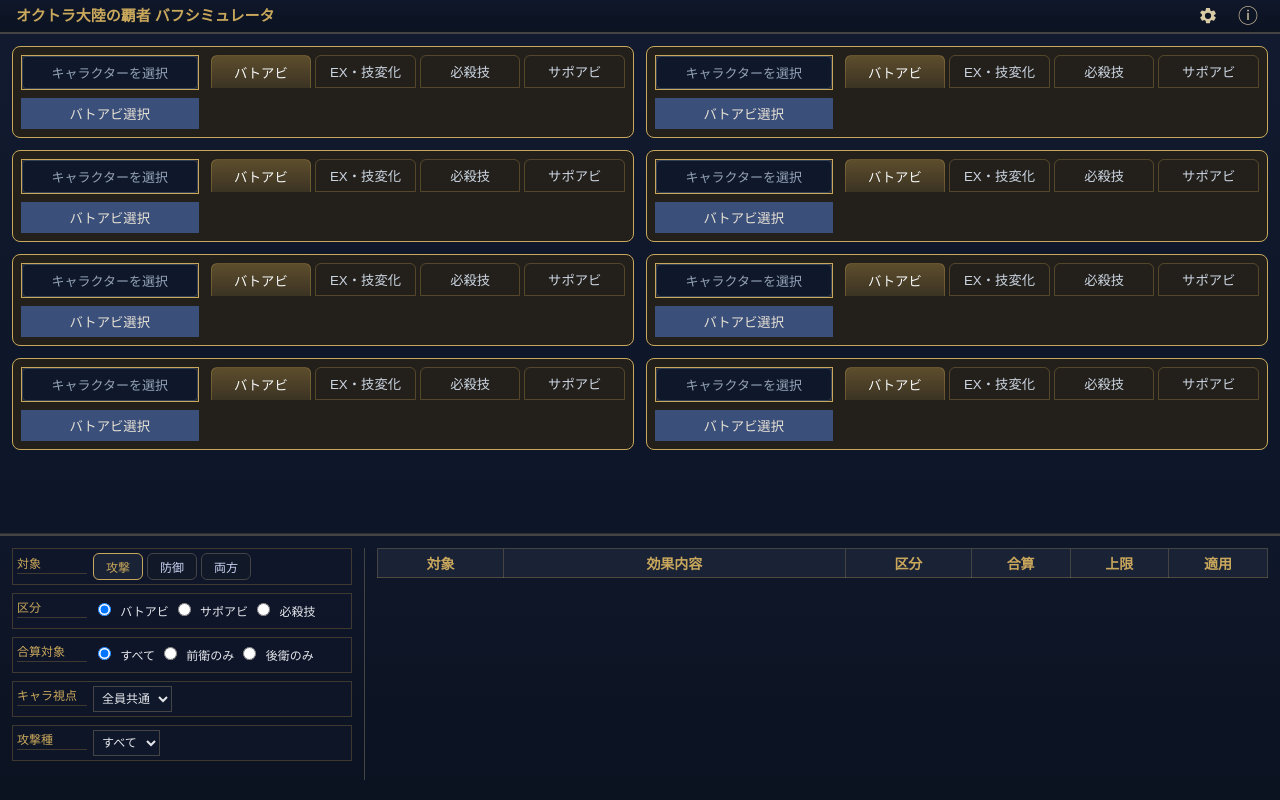
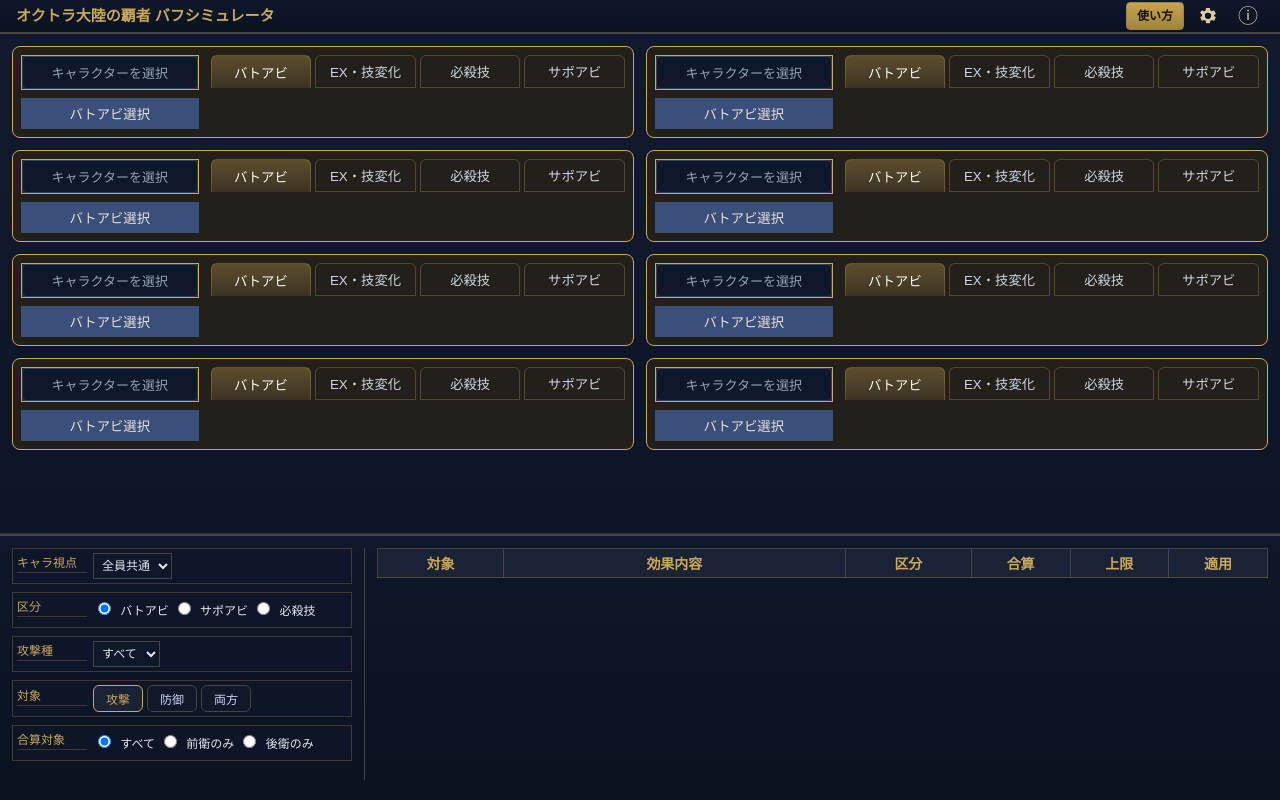
Before and after one commit to SyuraKrm/Octora_CotC_BuffCalculator, a FastAPI app: page / in a window 1280 px wide. Run offline with FastAPI, Linux system fonts and the light colour scheme; lists and menus that the app fills with data are empty; parts of the project's set-up code (start-up, migrations or seed data) failed here and were passed over.

Commit message:
add usage page

```diff
--- a/static/constants.js
+++ b/static/constants.js
@@ -158,8 +158,8 @@ const CATEGORY_CAP_MAP = {
   resistance: 30,
   damage: 30,
   stat: 30,
-  dmg_cap: 999999,
-  power: 999999,
+  power: 999,
+  dmg_cap: 9999999,
   critical: 1,
 }
 
--- a/static/style.css
+++ b/static/style.css
@@ -101,6 +101,26 @@ html, body {
   line-height: 1;
 }
 
+/* 設定モーダル内のロードボタンと同系統の見た目を、ヘッダー用に縮小 */
+.header-usage-btn {
+  box-sizing: border-box;
+  width: auto;
+  height: 28px;
+  padding: 4px 10px;
+  border: 1px solid #9f8542;
+  border-radius: 4px;
+  background: linear-gradient(180deg, #c9a24d, #9f8542);
+  color: #111;
+  font-size: 12px;
+  font-weight: bold;
+  line-height: 1;
+}
+
+.header-usage-btn:hover {
+  color: #111;
+  background: linear-gradient(180deg, #dfba62, #b29247);
+}
+
 /*
 ==================================================
 　　ヘルプモーダル部分
@@ -132,6 +152,10 @@ html, body {
   margin-top: 16px;
   font-size: 12px;
   color: #9ca3af;
+}
+
+.help-modal li {
+  margin-bottom: 8px;
 }
 
 /*
--- a/static/ui_handlers.js
+++ b/static/ui_handlers.js
@@ -25,6 +25,14 @@ function bindHandlers() {
 
   document.getElementById("close-help")?.addEventListener("click", () => {
     document.getElementById("help-modal")?.classList.add("hidden");
+  });
+
+  document.getElementById("open-usage")?.addEventListener("click", () => {
+    document.getElementById("usage-modal")?.classList.remove("hidden");
+  });
+
+  document.getElementById("close-usage")?.addEventListener("click", () => {
+    document.getElementById("usage-modal")?.classList.add("hidden");
   });
 
   document.getElementById("open-settings")
--- a/static/ui_render.js
+++ b/static/ui_render.js
@@ -406,14 +406,12 @@ function renderSummaryFilters() {
   root.innerHTML = `
     <div class="filter-group">
       <div class="filter-title has-tooltip"
-          data-tooltip="味方の攻撃に関連するバフ・デバフか
-      味方の防御に関連するバフ・デバフかを切り替えられます。">
-        対象
+          data-tooltip="効果を「誰視点」で見るかを指定します。
+      列対象効果に加えて、自身対象の効果なども合算されます。">
+        キャラ視点
       </div>
       <div class="filter-options">
-        <button data-filter-tab="attack" class="${tab === "attack" ? "active" : ""}">攻撃</button>
-        <button data-filter-tab="defense" class="${tab === "defense" ? "active" : ""}">防御</button>
-        <button data-filter-tab="both" class="${tab === "both" ? "active" : ""}">両方</button>
+        ${renderCharacterSelect(selectedCharacter)}
       </div>
     </div>
 
@@ -431,6 +429,29 @@ function renderSummaryFilters() {
 
     <div class="filter-group">
       <div class="filter-title has-tooltip"
+          data-tooltip="表示する効果を、攻撃種に関連するものに絞り込みます。">
+        攻撃種
+      </div>
+      <div class="filter-options">
+        ${renderAttackCategorySelect(attackCategory)}
+      </div>
+    </div>
+
+    <div class="filter-group">
+      <div class="filter-title has-tooltip"
+          data-tooltip="味方の攻撃に関連するバフ・デバフか
+      味方の防御に関連するバフ・デバフかを切り替えられます。">
+        対象
+      </div>
+      <div class="filter-options">
+        <button data-filter-tab="attack" class="${tab === "attack" ? "active" : ""}">攻撃</button>
+        <button data-filter-tab="defense" class="${tab === "defense" ? "active" : ""}">防御</button>
+        <button data-filter-tab="both" class="${tab === "both" ? "active" : ""}">両方</button>
+      </div>
+    </div>
+
+    <div class="filter-group">
+      <div class="filter-title has-tooltip"
           data-tooltip="どの列を対象としたバフを合算するか指定します。
       例えば「前衛のみ」だと「前衛全体」「前後衛全体」を合算します。
       「すべて」だと「前衛全体」「後衛全体」「前後衛全体」を合算します。">
@@ -440,27 +461,6 @@ function renderSummaryFilters() {
         ${renderRadio("scope", "both", "すべて", scope)}
         ${renderRadio("scope", "front", "前衛のみ", scope)}
         ${renderRadio("scope", "back", "後衛のみ", scope)}
-      </div>
-    </div>
-
-    <div class="filter-group">
-      <div class="filter-title has-tooltip"
-          data-tooltip="効果を「誰視点」で見るかを指定します。
-      列対象効果に加えて、自身対象の効果なども合算されます。">
-        キャラ視点
-      </div>
-      <div class="filter-options">
-        ${renderCharacterSelect(selectedCharacter)}
-      </div>
-    </div>
-
-    <div class="filter-group">
-      <div class="filter-title has-tooltip"
-          data-tooltip="表示する効果を、攻撃種に関連するものに絞り込みます。">
-        攻撃種
-      </div>
-      <div class="filter-options">
-        ${renderAttackCategorySelect(attackCategory)}
       </div>
     </div>
   `
@@ -587,7 +587,7 @@ function td(row, text, className) {
       // 通常行
       const char = s.character_name ?? "不明";
       const suffix = s.category === "cap_increase"
-        ? "【上限】"
+        ? "【上限" + `${s.value}${s.unit}` + "】"
         : ` ${s.value}${s.unit}`;
 
       normalLines.push(`${char}：${s.ability_name}${suffix}`);
@@ -637,17 +637,17 @@ function td(row, text, className) {
 }
 
 function formatValue(value, unit) {
-  return `${value}${unit}`
+  return `${value.toLocaleString()}${unit}`
 }
 
 function formatCap(cap, unit) {
-  return cap == null ? "―" : `${cap}${unit}`
+  return cap == null ? "―" : `${cap.toLocaleString()}${unit}`
 }
 
 function formatApplied(value, unit) {
   return value.capped
-    ? `${value.applied}${unit}`
-    : `${value.applied}${unit}`
+    ? `${value.applied.toLocaleString()}${unit}`
+    : `${value.applied.toLocaleString()}${unit}`
 }
 
 
--- a/templates/index.html
+++ b/templates/index.html
@@ -13,7 +13,7 @@
 
   <meta charset="UTF-8">
   <title>大陸の覇者　バフシミュレータ</title>
-  <link rel="stylesheet" href="/static/style.css?v=20260131" type="text/css">
+  <link rel="stylesheet" href="/static/style.css?v=20260718" type="text/css">
   <link rel="icon" href="/static/favicon/favicon.ico">
 </head>
 <body>
@@ -24,6 +24,9 @@
   <header class="app-header">
     <div class="app-title">オクトラ大陸の覇者 バフシミュレータ</div>
     <div class="header-actions">
+      <button class="header-btn header-usage-btn" id="open-usage" aria-label="使い方">
+        使い方
+      </button>
       <button class="header-btn" id="open-settings" aria-label="設定">
         <svg viewBox="0 0 24 24" class="icon-gear" aria-hidden="true">
           <path d="M19.14 12.94c.04-.31.06-.63.06-.94s-.02-.63-.06-.94l2.03-1.58a.5.5 0 0 0 .12-.64l-1.92-3.32a.5.5 0 0 0-.6-.22l-2.39.96a7.03 7.03 0 0 0-1.63-.94l-.36-2.54a.5.5 0 0 0-.5-.42h-3.84a.5.5 0 0 0-.5.42l-.36 2.54c-.58.23-1.12.54-1.63.94l-2.39-.96a.5.5 0 0 0-.6.22L2.68 7.84a.5.5 0 0 0 .12.64l2.03 1.58c-.04.31-.06.63-.06.94s.02.63.06.94L2.8 13.52a.5.5 0 0 0-.12.64l1.92 3.32c.13.22.39.31.6.22l2.39-.96c.5.4 1.05.71 1.63.94l.36 2.54c.05.24.26.42.5.42h3.84c.25 0 .46-.18.5-.42l.36-2.54c.58-.23 1.12-.54 1.63-.94l2.39.96c.22.09.47 0 .6-.22l1.92-3.32a.5.5 0 0 0-.12-.64l-2.03-1.58ZM12 15.5A3.5 3.5 0 1 1 12 8a3.5 3.5 0 0 1 0 7.5Z"/>
@@ -93,6 +96,36 @@
     </div>
   </div>
 
+  <!-- Usage Modal -->
+  <div id="usage-modal" class="modal hidden">
+    <div class="modal-backdrop"></div>
+
+    <div class="modal-content help-modal">
+      <div class="modal-header">
+        <h2>使い方</h2>
+        <button class="modal-close" id="close-usage" aria-label="使い方を閉じる">×</button>
+      </div>
+
+      <div class="modal-body">
+        <section>
+          <h3>基本の流れ</h3>
+          <ol>
+            <li>まずは、キャラクターとバトアビを選びます。<br>キャラの位置は関係ありません。「自身とバディに」などは全員に乗ります。</li>
+            <li>次に、左下で表示内容を変更します。<br>特に【キャラ視点】で誰にかかるバフを見るか選択してください。</li>
+            <li>右下に、対象キャラにかかるバフの合計値が表示されます。<br>タップ／マウスオーバーで内訳を確認することもできます。</li>
+          </ol>
+        </section>
+
+        <section>
+          <h3>補足</h3>
+          <p>キャラとバトアビの選択状況は、設定画面から1設定だけ保存・ロードできます。</p>
+          <p>設定画面から、特定の効果を持つキャラ・アビをハイライト／絞り込みできます。</p>
+          <p>左下の項目（下線あり）は、タップ／マウスオーバーで詳細説明が出て来ます</li>
+        </section>
+      </div>
+    </div>
+  </div>
+
   <!-- Help Modal -->
   <div id="help-modal" class="modal hidden">
     <div class="modal-backdrop"></div>
@@ -117,15 +150,6 @@
             データの更新は基本的に木曜25時前後です。<br>
             <br>
           </p>
-        </section>
-
-        <section>
-          <h3>数値について</h3>
-          <ul>
-            <li>表示される数値は効果量の理論上の合算結果です</li>
-            <li>ゲーム内挙動と完全一致を保証するものではありません</li>
-            <li>フィルタ項目(下線あり)や計算結果部分は、スマホやタブレットはタップで、PCはマウスオーバーで詳細説明が出て来ます</li>
-          </ul>
         </section>
 
         <section>
@@ -228,10 +252,10 @@
     </div>
   </div>
 
-  <script src="/static/constants.js?v=20260422"></script>
+  <script src="/static/constants.js?v=20260718"></script>
   <script src="/static/state.js?v=20260718"></script>
-  <script src="/static/ui_render.js?v=20260718"></script>
-  <script src="/static/ui_handlers.js?v=20260718"></script>
+  <script src="/static/ui_render.js?v=20260718_2"></script>
+  <script src="/static/ui_handlers.js?v=20260718_2"></script>
   <script src="/static/app.js?v=20260129"></script>
 </body>
 
```
